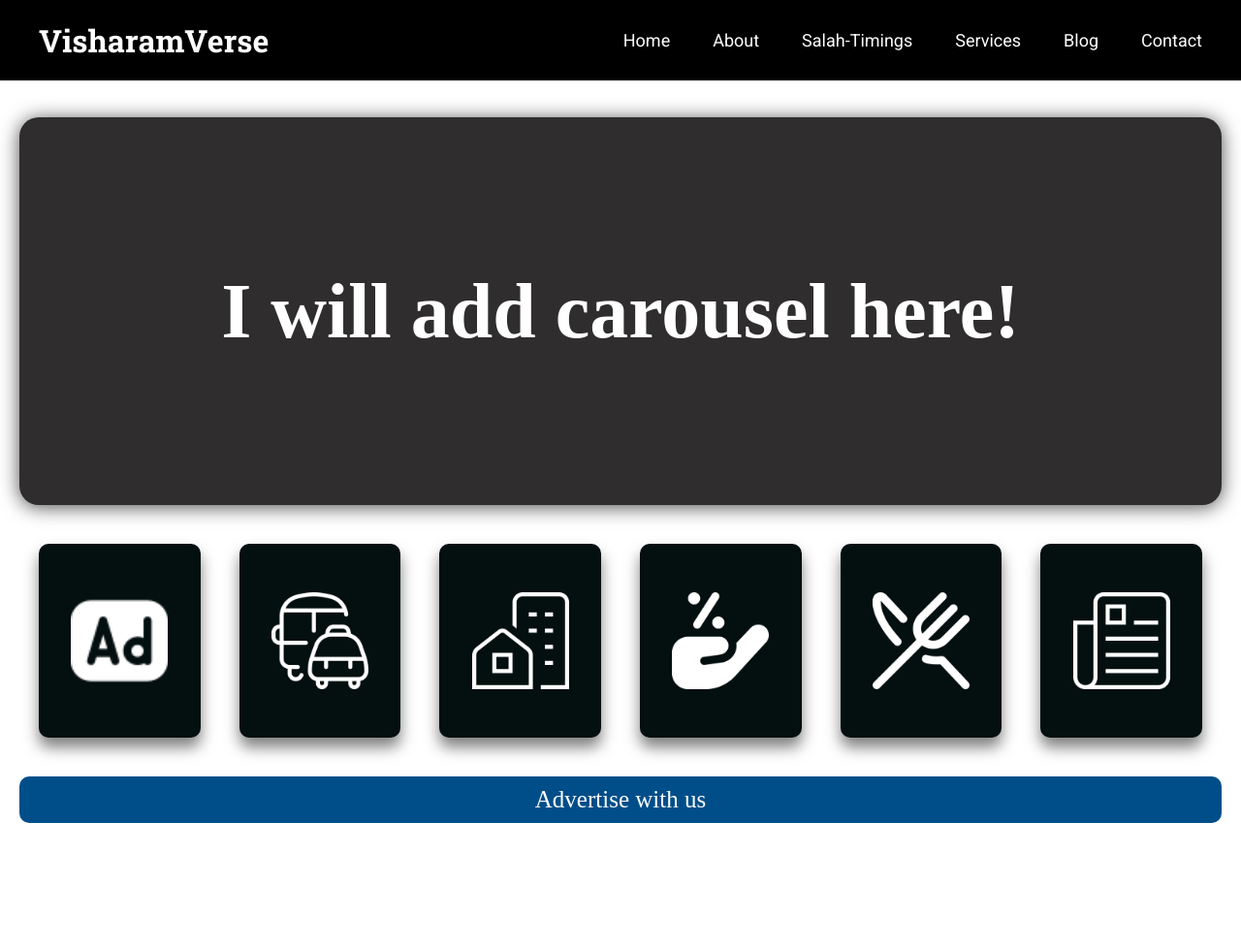
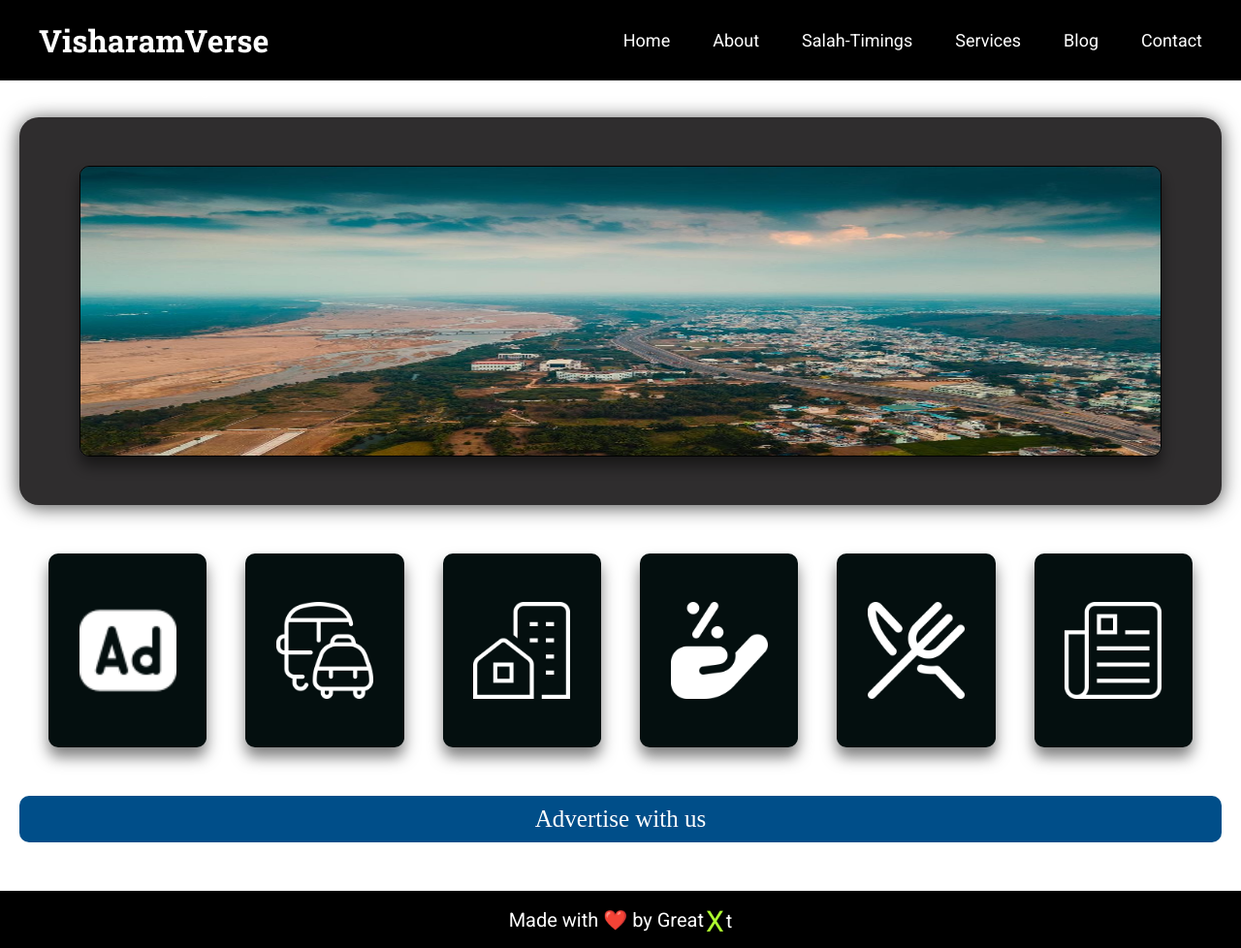
Before and after one commit to HafeezFateh/VisharamVerse, a plain HTML site: page index.html in a window 1280 px wide. Shown: the whole page at 97% size. Before the commit the page ends 869 px from the top, so only its background shows below. Drawn offline with nearby package versions, Linux system fonts and the light colour scheme.

Commit message:
Modified 3

```diff
--- a/index.html
+++ b/index.html
@@ -31,9 +31,10 @@
 </nav>
 <body>
     <div class="hero">
-        <div class="carousel">
+        <!-- <div class="carousel">
             <h1>I will add carousel here!</h1>
-        </div>
+        </div> -->
+        <img src="src/mvs.jpg" id="mvs" alt="">
     </div>
     <div id="services">
         <div class="servlists" title="Advertise"><img src="src/ad.png" alt=""></div>
@@ -49,5 +50,7 @@
         </div>
     </a>
     <script src="src/style.js"></script>
+
+    <footer>Made with ❤️ by Great<span style="color:greenyellow;font-size: 30px;margin-top: 4px;margin-left: 2px;">X</span><span style="margin-top: 2px; margin-left: 2px;">t</span></footer>
 </body>
 </html>
--- a/src/style.css
+++ b/src/style.css
@@ -65,7 +65,7 @@ header ul li a{
 #services{
     display: flex;
     /* height: 400px; */
-    margin: 20px;
+    margin: 30px;
     /* align-items: center; */
     /* justify-content: center; */
 }
@@ -88,6 +88,15 @@ img{
     width: 100px;
 }
 
+#mvs{
+    height: 300px;
+    width:90%;
+    border: 1px solid black;
+    border-radius: 10px;
+    box-shadow: 0 10px 15px rgba(0, 0 , 0 , 0.5);
+    filter: brightness(1) invert(0);
+}
+
 #services .servlists:hover{
     background-color: #f6efee;
     box-shadow: 0 15px 20px rgba(0, 0 , 0 , 0.5);
@@ -108,7 +117,7 @@ a{
     color: white;
     font-size: 25px;
     text-align: center;
-    margin: 20px;
+    margin: 20px 20px 50px;
     border-radius: 10px;
     padding: 10px;
 }
@@ -142,6 +151,7 @@ a{
         display: none;
         position: absolute;
         width: 70%;
+        z-index: 1;
         right: 0;
         flex-direction: column;
     }
@@ -371,3 +381,19 @@ a{
     }
 
 }
+footer {
+    background-color: black;
+    color: white;
+    font-size: 20px;
+    text-align: center;
+    display: flex;
+    align-items: center;
+    justify-content: center;
+    padding: 10px;
+    font-family: "Roboto", sans-serif;
+    font-optical-sizing: auto;
+    font-weight: <weight>;
+    font-style: normal;
+    font-variation-settings: "wdth" 100;
+
+}
```
Also changed, not shown: src/mvs.jpg (added).
